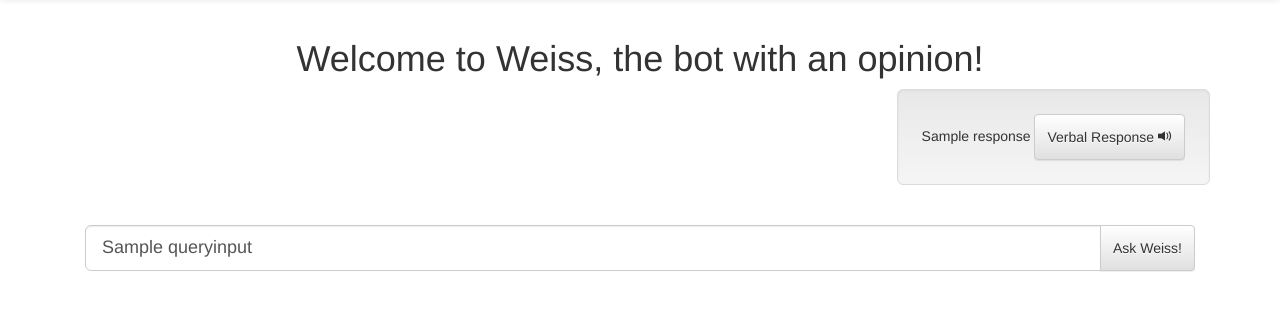
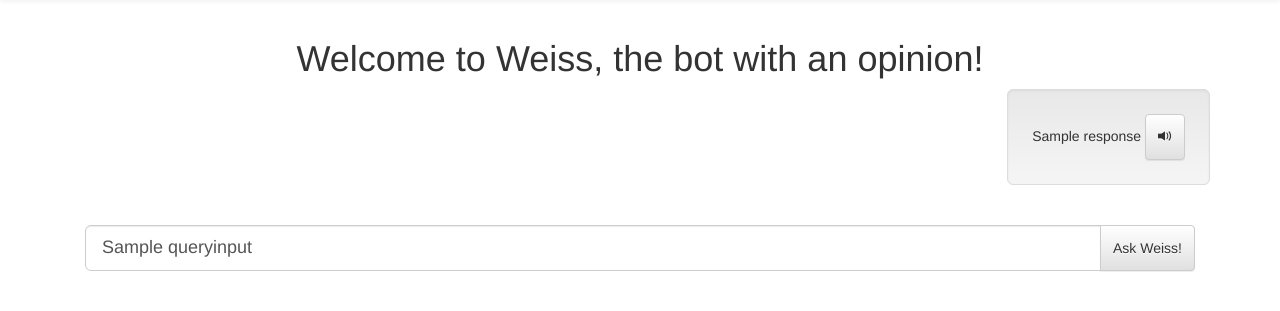
Before and after one commit to austinlostinboston/mitsWebApp, a Django app: template weiss/templates/weiss/index.html in a window 1280 px wide. Shown: the part 51-362 px from the top of the page. Run offline with Django 3.2, Linux system fonts and the light colour scheme; the template is opened without the code that fills it: most values are stand-ins (such as "Sample title", 1, 10 or a date in 2020); some libraries are stand-ins or nearby versions.

Commit message:
ignore action and verbal response tag

```diff
--- a/weiss/templates/weiss/index.html
+++ b/weiss/templates/weiss/index.html
@@ -25,9 +25,9 @@ function play_response(hid) {
         <div style="clear:both"></div>
     </div>
     <div style="right">
-        <div class="well well-lg dialogbox" style="float:right" >
+        <!-- <div class="well well-lg dialogbox" style="float:right" >
             Action:{{ line.aid.name }}
-        </div>
+        </div> -->
 
         {% if forloop.last %}
         <!-- Single button -->
@@ -54,7 +54,7 @@ function play_response(hid) {
         <div class="well well-lg dialogbox" id = "responses area" style="float:right" >
             {{ line.response }}
             <button type="submit" id="responseplay"+"{{line.hid}}" class="btn btn-default input-lg " aria-expanded="false" onclick="play_response({{line.hid}});" value="{{ line.hid }}">
-                Verbal Response <span class="glyphicon glyphicon-volume-up"></span></button>
+               <!--  Verbal Response  --><span class="glyphicon glyphicon-volume-up"></span></button>
         </div>
         <div style="clear:both"></div>
     </div>
```
